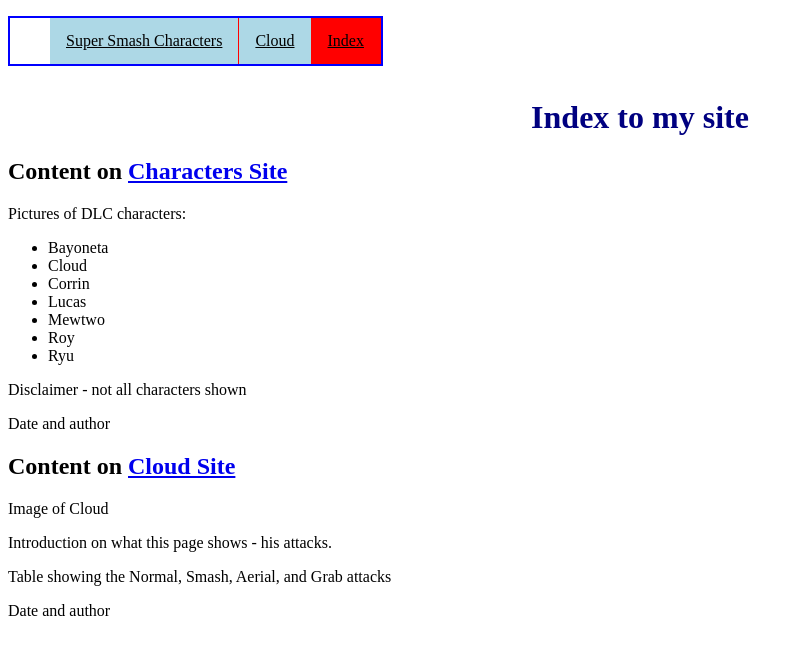
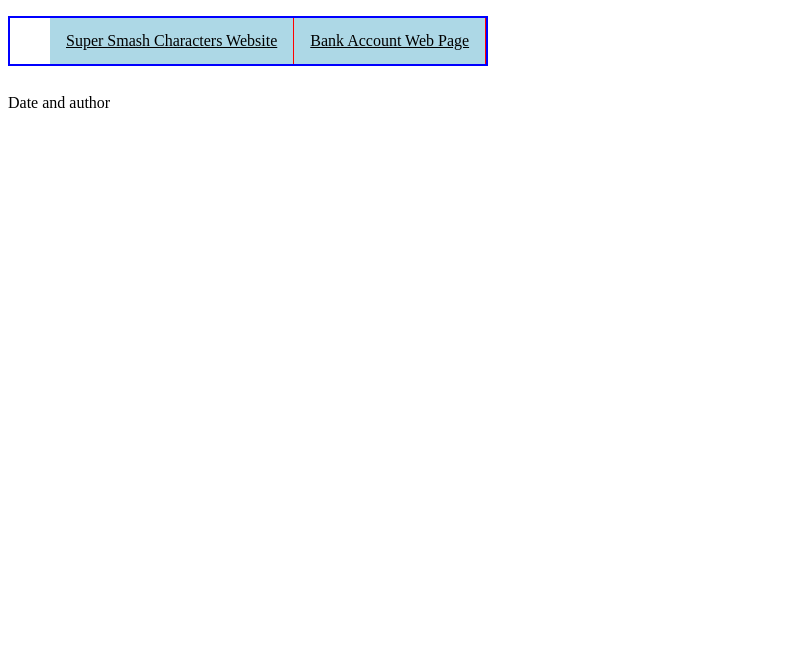
Before and after one commit to mbwells88/mbwells88.github.io, a plain HTML site: page index.html in a window 1280 px wide. Shown: the whole page, without its empty margins (0-804 px from the left). Drawn offline with Linux system fonts and the light colour scheme.

Commit message:
Changed main index

```diff
--- a/index.html
+++ b/index.html
@@ -3,36 +3,17 @@
 <!--This is the webpage to show an index for my website-->
 <html lang="en">
 <head>
-	<title> Index </title>
+	<title> Index for all of my websites.</title>
 	<link rel="stylesheet" href = "styles.css">
 	<meta charset="utf-8"/>
 </head>
 <body>
 	<nav>
 		<ul>
-			<li><a href="ssCharacters.html">Super Smash Characters</a></li>
-			<li><a href="cloud.html">Cloud </a></li>
-			<li><a class="active" href="index.html">Index </a></li>
+			<li><a href="indexSSB">Super Smash Characters Website</a></li>
+			<li><a href="bankAccount.html">Bank Account Web Page </a></li>
 		</ul>
 	</nav>
-	<h1> Index to my site </h1>
-	<h2> Content on <a href="ssCharacters.html">Characters Site</a></h2>
-	<p> Pictures of DLC characters: </p>
-	<ul>
-		<li>Bayoneta</li>
-		<li>Cloud</li>
-		<li>Corrin</li>
-		<li>Lucas</li>
-		<li>Mewtwo</li>
-		<li>Roy</li>
-		<li>Ryu</li>
-	</ul>
-	<p> Disclaimer - not all characters shown </p>
-	<p> Date and author </p>
-	<h2> Content on <a href="cloud.html">Cloud Site</a></h2>
-	<p>Image of Cloud </p>
-	<p>Introduction on what this page shows - his attacks. </p>
-	<p>Table showing the Normal, Smash, Aerial, and Grab attacks </p>
 	<p> Date and author </p>
 
 </body>
```
